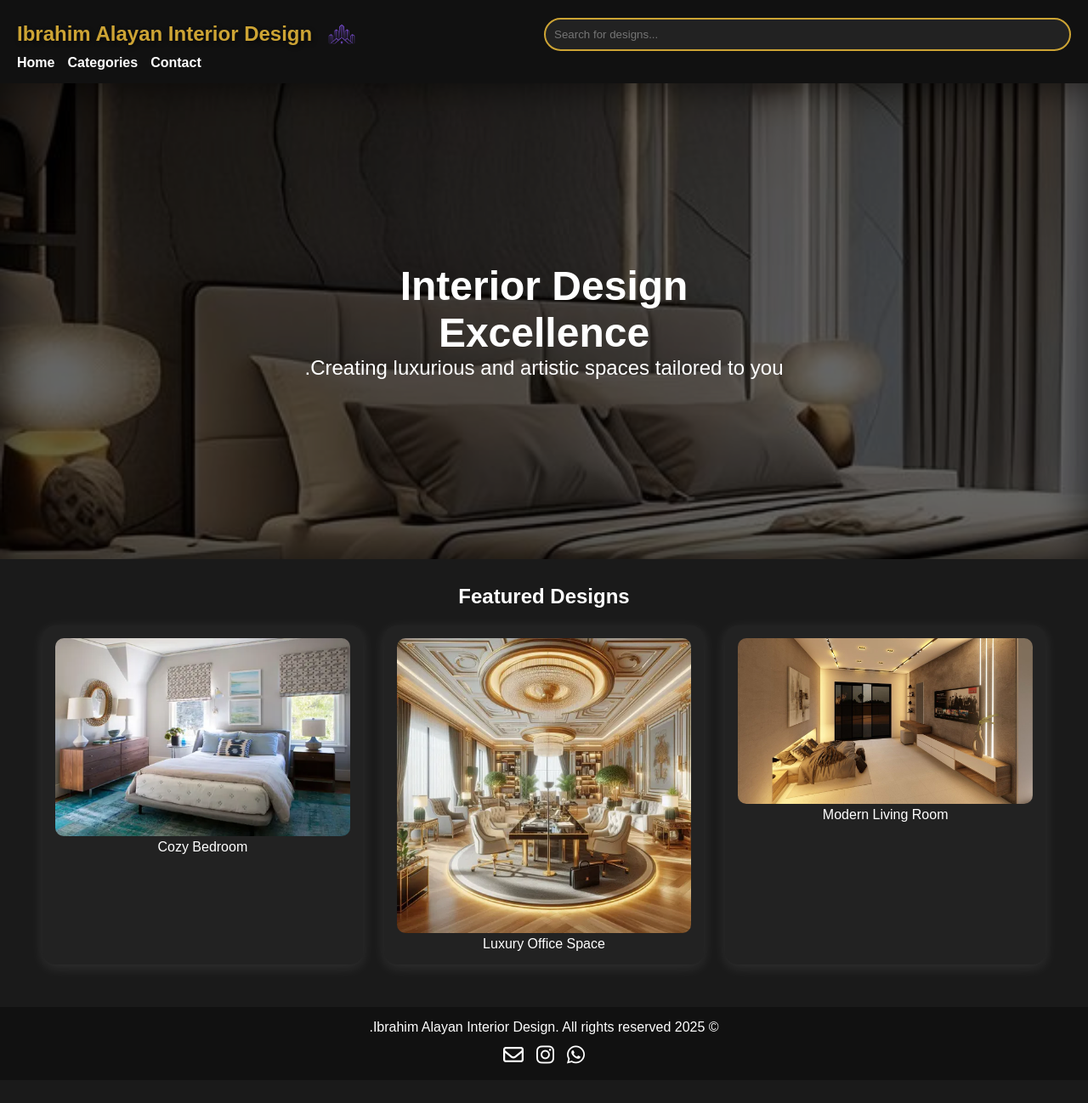
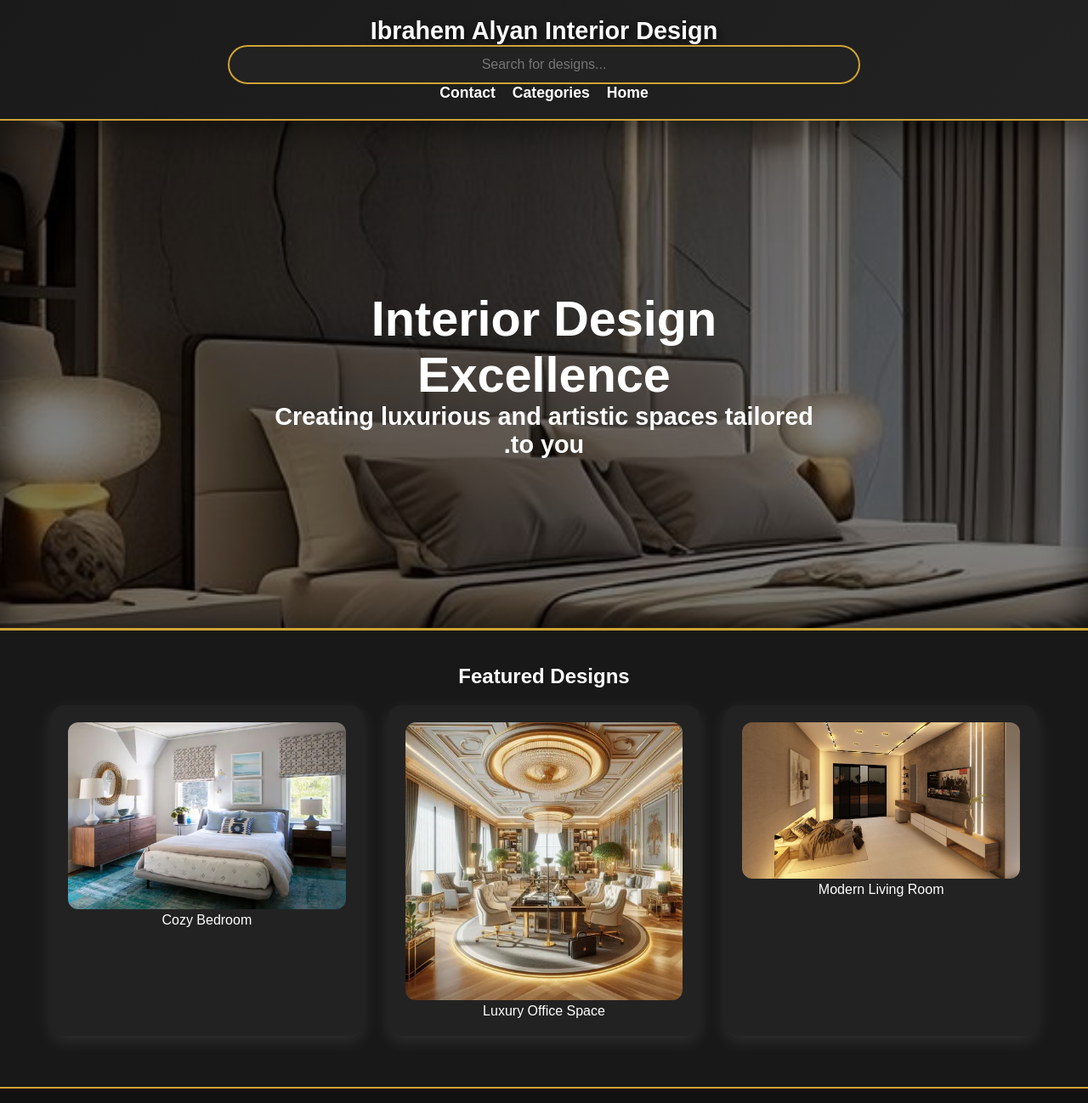
Before and after one commit to abdalmalkall/RyP, a website: page index.html in a window 1280 px wide. Shown: the top 1298 px of the page at 85% size. Before the commit the page ends 1271 px from the top, so only its background shows below. Drawn offline with Linux system fonts and the light colour scheme.

Commit message:
dletlogo

```diff
--- a/index.html
+++ b/index.html
@@ -4,17 +4,17 @@
   <meta charset="UTF-8" />
   <meta name="viewport" content="width=device-width, initial-scale=1.0" />
   <title>Ibrahem Alyan Interior Design</title>
-  <!-- ربط ملف CSS الخارجي -->
+
   <link rel="stylesheet" href="styles.css" />
-  <!-- ربط أيقونات Font Awesome -->
+
   <link rel="stylesheet" href="https://cdnjs.cloudflare.com/ajax/libs/font-awesome/6.4.2/css/all.min.css" />
 </head>
 <body>
 
   <header>
     <div class="logo-container">
-      <img src="dfgd.png" alt="Logo" class="logo" />
-      <h4>Ibrahim Alayan Interior Design</h4>
+
+      <h4>Ibrahem Alyan Interior Design</h4>
     </div>
     <input type="text" id="search-bar" placeholder="Search for designs..." class="search-bar" />
     <nav>
@@ -68,7 +68,7 @@
     </div>
   </footer>
 
-  <!-- ربط ملف JavaScript الخارجي -->
+
   <script src="script.js"></script>
 </body>
 </html>
--- a/styles.css
+++ b/styles.css
@@ -7,53 +7,55 @@
 
   body {
     font-family: 'Poppins', sans-serif;
-    background: #1a1a1a;
+    background: #121212;
     color: white;
-    direction: rtl; /* Sets overall text flow to right-to-left */
+    direction: rtl;
+    text-align: center;
   }
 
   /* ========== Header ========== */
   header {
     display: flex;
-    flex-direction: row-reverse; /* Reorders header items for RTL layout */
-    flex-wrap: wrap;
-    justify-content: space-between;
+    flex-direction: column;
     align-items: center;
-    background: #111;
+    background: linear-gradient(135deg, #1a1a1a, #222);
     color: white;
-    padding: 15px 20px;
-    box-shadow: 0 4px 10px rgba(255, 255, 255, 0.1);
+    padding: 20px;
+    box-shadow: 0 4px 15px rgba(255, 255, 255, 0.1);
+    border-bottom: 2px solid #CDA434;
   }
 
   .logo-container {
     display: flex;
     align-items: center;
-    gap: 10px;
+    gap: 15px;
+    justify-content: center;
   }
 
   .logo {
-    max-height: 50px;
+    max-height: 60px;
   }
 
   .logo-container h4 {
-    font-size: 1.5rem;
+    font-size: 1.8rem;
     font-weight: bold;
-    color: #CDA434;
-    text-shadow: 2px 2px 5px rgba(0, 0, 0, 0.5);
+    color: #ffffff;
+    text-shadow: 3px 3px 8px rgba(0, 0, 0, 0.7);
   }
 
   /* ========== Search Bar ========== */
   .search-bar {
-    width: 50%;
-    padding: 10px;
-    border-radius: 40px;
+    width: 60%;
+    padding: 12px;
+    border-radius: 50px;
     border: 2px solid #CDA434;
     background: #222;
     color: white;
     outline: none;
     transition: all 0.3s ease-in-out;
-    direction: ltr;       /* Force left-to-right input direction */
-    text-align: left;     /* Aligns the text inside the search bar to the left */
+    direction: ltr;
+    text-align: center;
+    font-size: 1rem;
   }
 
   .search-bar:focus {
@@ -64,15 +66,16 @@
   /* ========== Navigation ========== */
   nav {
     display: flex;
-    flex-direction: row-reverse; /* Ensures navigation items flow right-to-left */
     flex-wrap: wrap;
-    gap: 15px;
+    justify-content: center;
+    gap: 20px;
   }
 
   nav a {
     color: white;
     text-decoration: none;
     font-weight: bold;
+    font-size: 1.1rem;
     transition: color 0.3s, transform 0.2s;
   }
 
@@ -85,13 +88,14 @@
   .hero {
     position: relative;
     background: url('RYP.jpg') no-repeat center center/cover;
-    height: 70vh;
+    height: 75vh;
     display: flex;
     align-items: center;
     justify-content: center;
     text-align: center;
     color: white;
     box-shadow: inset 0 0 50px rgba(0, 0, 0, 0.7);
+    border-bottom: 3px solid #CDA434;
   }
 
   .hero .overlay {
@@ -100,48 +104,48 @@
     left: 0;
     width: 100%;
     height: 100%;
-    background: rgba(0, 0, 0, 0.6);
+    background: rgba(0, 0, 0, 0.5);
   }
 
   .hero-content {
     position: relative;
     z-index: 2;
-    max-width: 600px;
-    font-size: 1.5rem;
+    max-width: 650px;
+    font-size: 1.8rem;
+    font-weight: bold;
   }
 
   /* ========== Product Section ========== */
   .product-section {
     text-align: center;
-    padding: 30px;
-    background: #1a1a1a;
+    padding: 40px;
+    background: #181818;
     color: white;
   }
 
   .product-grid {
     display: grid;
-    grid-template-columns: repeat(auto-fit, minmax(250px, 1fr));
-    gap: 25px;
+    grid-template-columns: repeat(auto-fit, minmax(280px, 1fr));
+    gap: 30px;
     padding: 20px;
   }
 
   .product {
     background: #222;
-    padding: 15px;
+    padding: 20px;
     border-radius: 15px;
-    box-shadow: 0 4px 15px rgba(255, 255, 255, 0.1);
-    text-align: center;
+    box-shadow: 0 6px 20px rgba(255, 255, 255, 0.1);
     transition: transform 0.3s ease, box-shadow 0.3s ease;
   }
 
   .product:hover {
-    transform: scale(1.07);
-    box-shadow: 0 6px 20px rgba(255, 255, 255, 0.2);
+    transform: scale(1.08);
+    box-shadow: 0 8px 25px rgba(255, 255, 255, 0.2);
   }
 
   .product img {
     width: 100%;
-    border-radius: 10px;
+    border-radius: 12px;
   }
 
   /* ========== Footer ========== */
@@ -149,21 +153,22 @@
     background: #111;
     color: white;
     text-align: center;
-    padding: 15px;
+    padding: 20px;
     font-size: 1rem;
+    border-top: 2px solid #CDA434;
   }
 
   /* ========== Social Icons ========== */
   .social-icons {
     display: flex;
     justify-content: center;
-    gap: 15px;
-    margin-top: 10px;
+    gap: 20px;
+    margin-top: 15px;
   }
 
   .social-icons a {
     color: #fff;
-    font-size: 24px;
+    font-size: 26px;
     transition: color 0.3s, transform 0.3s;
   }
 
@@ -172,54 +177,30 @@
     transform: scale(1.2);
   }
 
-  /* ========== Image Effects ========== */
-  .image-container {
-    width: 350px;
-    height: 230px;
-    overflow: hidden;
-    border-radius: 15px;
-    box-shadow: 0 5px 15px rgba(255, 255, 255, 0.15);
-    position: relative;
-    transition: box-shadow 0.4s ease-in-out;
-  }
-
-  .image-container img {
-    width: 100%;
-    height: 100%;
-    object-fit: cover;
-    transition: transform 0.4s ease-in-out, filter 0.4s ease-in-out, opacity 0.4s ease-in-out;
-    opacity: 0.9;
-  }
-
-  .image-container:hover {
-    box-shadow: 0 8px 20px rgba(255, 255, 255, 0.3);
-  }
-
   /* ========== Responsive Styles ========== */
   @media screen and (max-width: 768px) {
     header {
       flex-direction: column;
-      align-items: flex-start;
-      gap: 10px;
+      align-items: center;
+      gap: 15px;
     }
 
     .search-bar {
-      width: 100%;
+      width: 90%;
       margin-top: 10px;
     }
 
     nav {
       width: 100%;
-      justify-content: space-around;
+      justify-content: center;
     }
 
     .hero {
-      height: 50vh;
+      height: 55vh;
     }
 
     .hero-content {
-      font-size: 1.2rem;
-      padding: 0 10px;
+      font-size: 1.5rem;
     }
 
     .product-grid {
@@ -229,14 +210,14 @@
 
   @media screen and (max-width: 480px) {
     .logo-container h4 {
-      font-size: 1.2rem;
+      font-size: 1.4rem;
     }
 
     nav a {
-      font-size: 0.9rem;
+      font-size: 1rem;
     }
 
     footer {
-      font-size: 0.8rem;
+      font-size: 0.9rem;
     }
   }
```
